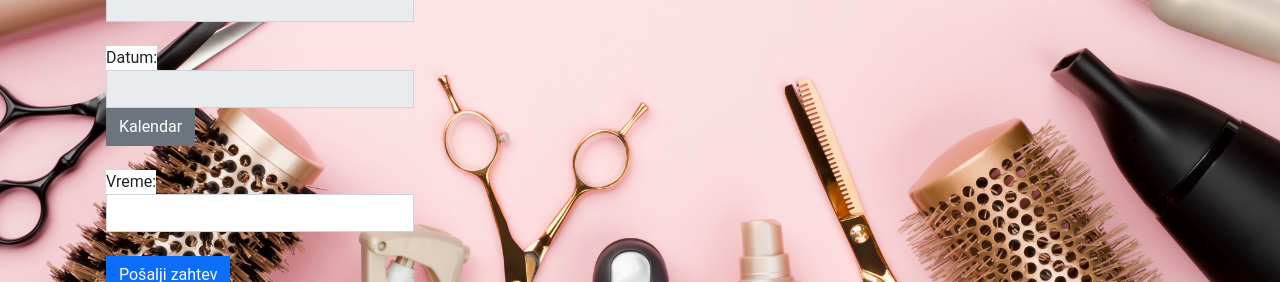
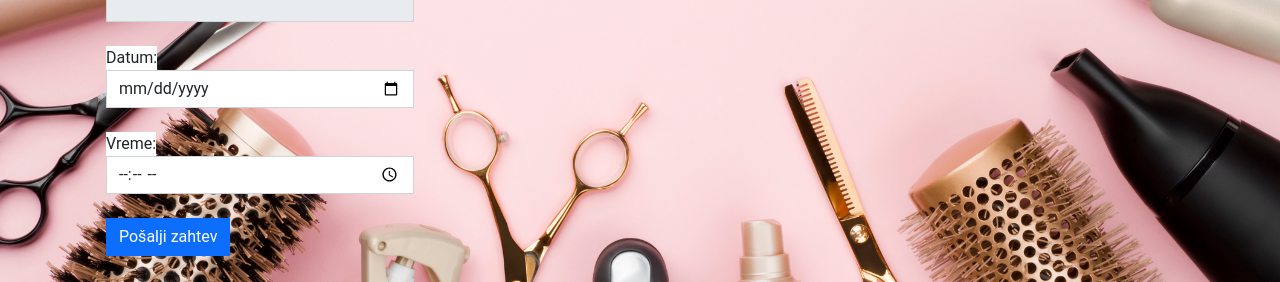
Before and after one commit to Ajlag/HairAA, an Angular app: page /usluga in a window 1280 px wide. Shown: the part 321-603 px from the top of the page. Built offline with nearby package versions, Linux system fonts and the light colour scheme; no server answers.

Commit message:
Zavrseni zahtevi

```diff
--- a/src/app/models/zahtev.ts
+++ b/src/app/models/zahtev.ts
@@ -3,15 +3,16 @@ import { Time } from "@angular/common";
 export class Zahtev {
     idZahteva: number;
     vrsta: string;
-    datum: string;
+    datum:string;
     vreme: string;
     status: string;
 
-    constructor(idZahteva:number,vrsta:string,datum: string,vreme:string, status: string) {
+    constructor(idZahteva:number,vrsta:string, datum: string,vreme:string, status:string) {
         this.idZahteva =idZahteva;
         this.vrsta=vrsta;
+        this.datum = datum;
         this.vreme=vreme;
-        this.datum=datum;
         this.status=status;
+
         }
 }
--- a/src/app/usluga/usluga.component.html
+++ b/src/app/usluga/usluga.component.html
@@ -15,16 +15,13 @@
                 <br/>
                 <div class="form-group">
                     <label class="bg-white">Datum:</label>
-                   <input class="form-control" type="text" name="dp" [(ngModel)]="model" ngbDatepicker #d="ngbDatepicker"  formControlName="datumE" readonly>
-              <div class="input-group-append">
-        <button class="btn btn-secondary calendar" (click)="d.toggle()" type="button">Kalendar</button>
-      </div>
+                   <input class="form-control" type="date"  formControlName="datumE" >
                 </div>
                 <br/>
 
                   <div class="form-group">
                     <label class="bg-white">Vreme:</label>
-                    <input type="text" formControlName="vremeE"
+                    <input type="time" formControlName="vremeE"
        name="meeting-time"  min="2021-08-24" class="form-control">
                 </div>
                 <br/>
```
